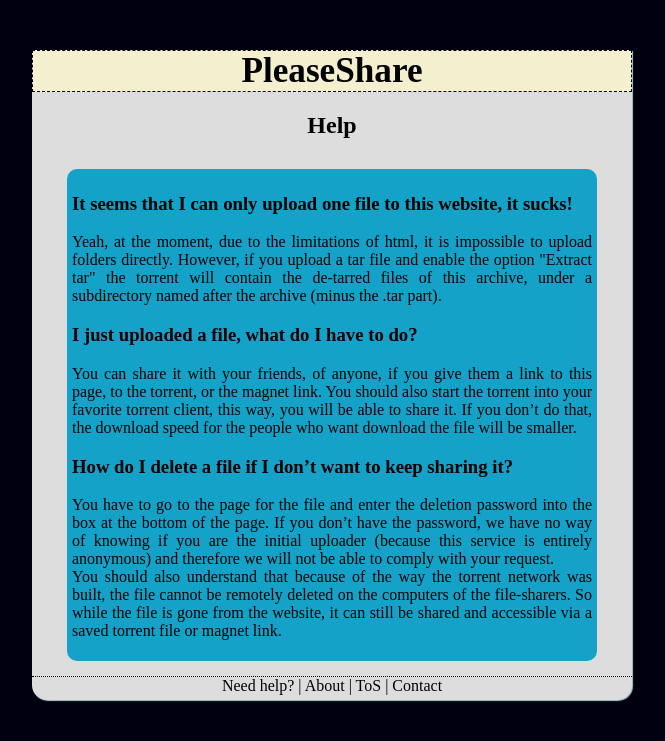
After one commit to mathieui/pleaseshare, a Django app: template please/pleaseshare/templates/help.html in a window 1280 px wide. The commit adds this page. Shown: the top 741 px of the page, without its empty margins (308-973 px from the left). Run offline with Django 3.2, Linux system fonts and the light colour scheme; the template is opened without the code that fills it, so the values that code supplies are empty; parts of the project's set-up code (start-up, migrations or seed data) failed here and were passed over.

Commit message:
[enh] Added a help page

```diff
--- a/please/pleaseshare/templates/base.html
+++ b/please/pleaseshare/templates/base.html
@@ -12,6 +12,6 @@
         {% endblock %}
         </header>
         {% block body %}{% endblock %}
-        {% block footer %}<footer><a title="About" href="{% url About %}">About</a> | <a title="Terms of Service" href="{% url ToS %}">ToS</a> | <a title="Contact" href="{% url Contact %}">Contact</a></footer>{% endblock %}
+        {% block footer %}<footer><nav><a href="{% url Help %}" title="Need help?">Need help?</a> | <a title="About" href="{% url About %}">About</a> | <a title="Terms of Service" href="{% url ToS %}">ToS</a> | <a title="Contact" href="{% url Contact %}">Contact</a></nav></footer>{% endblock %}
     </body>
 </html>
--- /dev/null
+++ b/please/pleaseshare/templates/help.html
@@ -0,0 +1,31 @@
+{% extends "base.html" %}
+
+{% block body %}
+<h2>Help</h2>
+<div id="infos">
+    <h3>It seems that I can only upload one file to this website, it sucks!</h3>
+    <p>Yeah, at the moment, due to the limitations of html, it is impossible to upload
+    folders directly. However, if you upload a tar file and enable the option "Extract
+    tar" the torrent will contain the de-tarred files of this archive, under a subdirectory
+    named after the archive (minus the .tar part).
+    </p>
+    <h3>I just uploaded a file, what do I have to do?</h3>
+    <p>You can share it with your friends, of anyone, if you give them a link
+    to this page, to the torrent, or the magnet link.
+    You should also start the torrent into your favorite torrent client, this way,
+    you will be able to share it. If you don’t do that, the download speed for the
+    people who want download the file will be smaller.
+    </p>
+    <h3>How do I delete a file if I don’t want to keep sharing it?</h3>
+    <p>You have to go to the page for the file and enter the deletion password into
+    the box at the bottom of the page. If you don’t have the password, we have no way
+    of knowing if you are the initial uploader (because this service is entirely anonymous)
+    and therefore we will not be able to comply with your request.
+    <br/>
+    You should also understand that because of the way the torrent network was built, the file
+    cannot be remotely deleted on the computers of the file-sharers. So while the file is gone
+    from the website, it can still be shared and accessible via a saved torrent file or magnet
+    link.
+    </p>
+</div>
+{% endblock %}
--- a/please/urls.py
+++ b/please/urls.py
@@ -18,6 +18,7 @@ urlpatterns = patterns('',
     url(r'^contact$', direct_to_template, {'template': 'contact.html'}, name='Contact'),
     url(r'^about$', direct_to_template, {'template': 'about.html'}, name='About'),
     url(r'^tos$', direct_to_template, {'template': 'tos.html'}, name='ToS'),
+    url(r'^help$', direct_to_template, {'template': 'help.html'}, name='Help'),
 
     url(r'^admin/', include(admin.site.urls)),
 )
```
